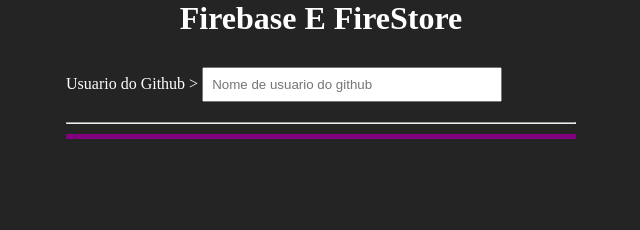
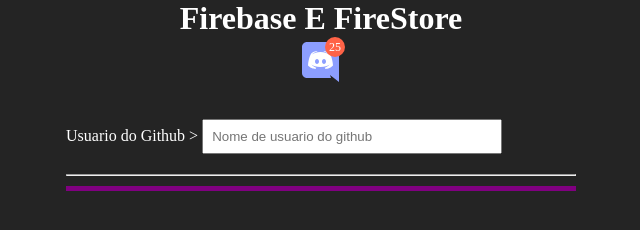
Before and after one commit to liliul/firebaseRepos, a website: page userGithub/index.html in a window 1280 px wide. Shown: the whole page, without its empty margins (319-959 px from the left). Drawn offline with Linux system fonts and the light colour scheme; no server answers.

Commit message:
feat: discord notificação firebase-userGithub

```diff
--- a/userGithub/index.html
+++ b/userGithub/index.html
@@ -5,9 +5,16 @@
 	<meta name="viewport" content="width=device-width, initial-scale=1">
 	<title>Usuarios do Github</title>
 	<link rel="stylesheet" type="text/css" href="./src/css/style.css">
+
+
 </head>
 <body>
 	<h1>Firebase E FireStore</h1>
+	<div class="discord" data-notifica>
+		<svg xmlns="http://www.w3.org/2000/svg" x="0px" y="0px" width="48" height="48" viewBox="0 0 48 48">
+<path fill="#8c9eff" d="M42,45l-9-7.001L34,41H10c-2.761,0-5-2.238-5-5V10c0-2.762,2.239-5,5-5h27c2.762,0,5,2.238,5,5V45z"></path><path fill="#fff" d="M32.59,16.24c0,0-2.6-2.01-5.68-2.24l-0.27,0.55c2.78,0.67,4.05,1.64,5.38,2.83 C29.73,16.21,27.46,15,23.5,15s-6.23,1.21-8.52,2.38c1.33-1.19,2.85-2.27,5.38-2.83L20.09,14c-3.23,0.31-5.68,2.24-5.68,2.24 S11.5,20.43,11,28.62c2.94,3.36,7.39,3.38,7.39,3.38l0.92-1.23c-1.57-0.54-3.36-1.51-4.9-3.27c1.84,1.38,4.61,2.5,9.09,2.5 s7.25-1.12,9.09-2.5c-1.54,1.76-3.33,2.73-4.9,3.27L28.61,32c0,0,4.45-0.02,7.39-3.38C35.5,20.43,32.59,16.24,32.59,16.24z M20,27 c-1.1,0-2-1.12-2-2.5s0.9-2.5,2-2.5s2,1.12,2,2.5S21.1,27,20,27z M27,27c-1.1,0-2-1.12-2-2.5s0.9-2.5,2-2.5s2,1.12,2,2.5 S28.1,27,27,27z"></path>
+</svg>
+	</div>
 
 	<section id="container">
 		<form data-js="add-user">
@@ -28,5 +35,9 @@
 	<script src="./src/service/add.js"></script>
 	<script src="./src/service/editar.js"></script>
 	<script src="./src/service/delete.js"></script>
+
+	<script defer>
+		document.querySelector('.discord').dataset.notifica = 25
+	</script>
 </body>
 </html>
--- a/userGithub/src/css/style.css
+++ b/userGithub/src/css/style.css
@@ -68,3 +68,30 @@
 	height: 100px;
 	background-color: #212121;
 }
+
+
+/* notificação discord */
+.discord {
+	position: relative;
+}
+
+.discord::before {
+	content: attr(data-notifica);
+
+	width: 20px;
+	height: 20px;
+
+	background-color: tomato;
+
+	border-radius: 50%;
+
+	font-size: 12px;
+
+	position: absolute;
+	top: 0;
+	right: 0;
+
+	display: flex;
+	align-items: center;
+	justify-content: center;
+}
```
